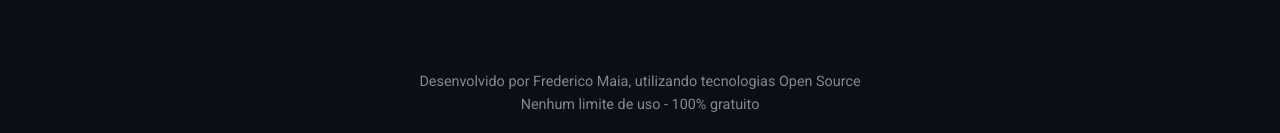
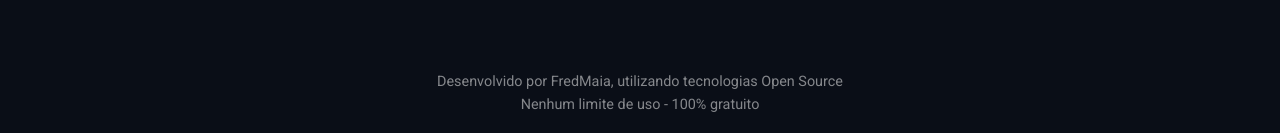
Before and after one commit to FredMaia/hero-shorts, a React (Vite) app in the folder frontend/: page / in a window 1280 px wide. Shown: the part 819-952 px from the top of the page. Built offline with nearby package versions, Linux system fonts and the light colour scheme.

Commit message:
fix: changing footer text

```diff
--- a/frontend/src/App.tsx
+++ b/frontend/src/App.tsx
@@ -133,7 +133,7 @@ const App: React.FC = () => {
       </main>
 
       <footer>
-        <p>Desenvolvido por Frederico Maia, utilizando tecnologias Open Source</p>
+        <p>Desenvolvido por FredMaia, utilizando tecnologias Open Source</p>
         <p>Nenhum limite de uso - 100% gratuito</p>
       </footer>
     </div>
```
